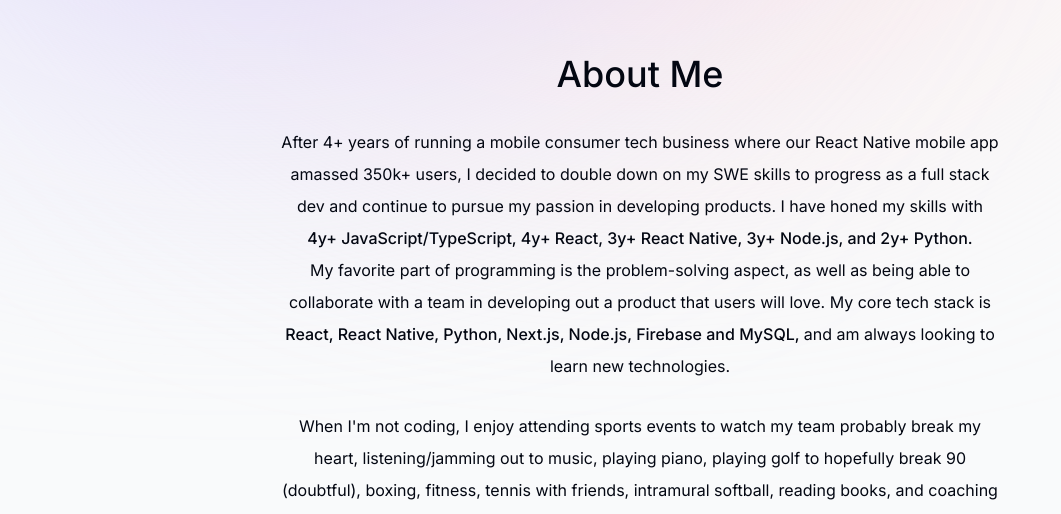
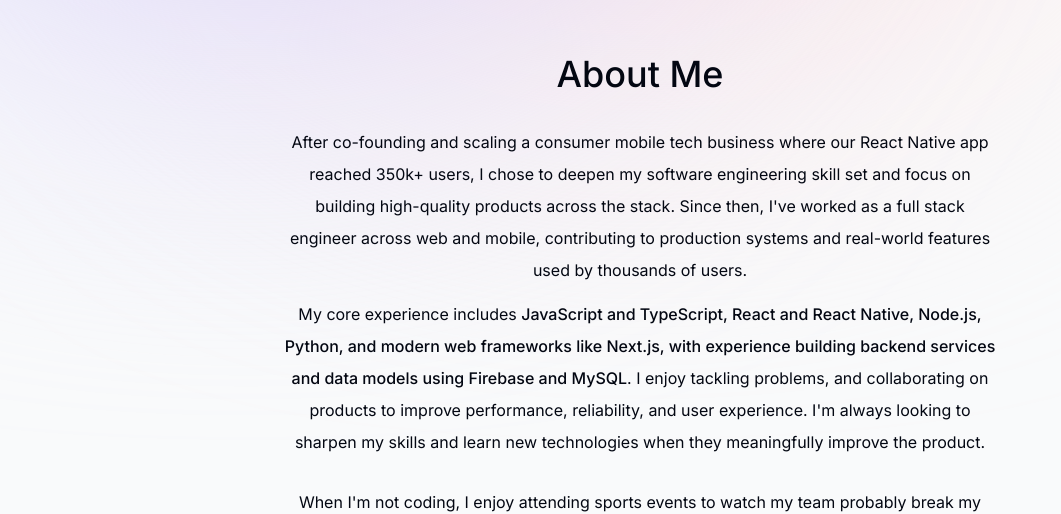
Before and after one commit to avwilliams1995/portfolio, a Next.js app: page / in a window 1280 px wide. Shown: the part 840-1354 px from the top of the page, without its empty margins (0-1061 px from the left). Built offline with nearby package versions, Linux system fonts and the light colour scheme; no server answers.

Commit message:
tweak on ui

```diff
--- a/components/about.tsx
+++ b/components/about.tsx
@@ -31,28 +31,29 @@ export default function About() {
       >
         <SectionHeader>About me</SectionHeader>
         <p className="mb-3">
-          After 4+ years of running a mobile consumer tech business where our{" "}
-          React Native mobile app amassed 350k+ users, I decided to double down
-          on my SWE skills to progress as a full stack dev and continue to
-          pursue my passion in developing products. I have honed my skills with{" "}
-          <br></br>
+          After co-founding and scaling a consumer mobile tech business where
+          our React Native app reached 350k+ users, I chose to deepen my
+          software engineering skill set and focus on building high-quality
+          products across the stack. Since then, I&apos;ve worked as a full
+          stack engineer across web and mobile, contributing to production
+          systems and real-world features used by thousands of users.
+        </p>
+        <p className="mb-3">
+          My core experience includes{" "}
           <span className="font-medium">
-            4y+ JavaScript/TypeScript, 4y+ React, 3y+ React Native, 3y+ Node.js,
-            and 2y+ Python.
+            JavaScript and TypeScript, React and React Native, Node.js, Python,
+            and modern web frameworks like Next.js, with experience building
+            backend services and data models using Firebase and MySQL
           </span>
-          <br></br>
-          My favorite part of programming is the problem-solving aspect, as well
-          as being able to collaborate with a team in developing out a product
-          that users will love. My core tech stack is{" "}
-          <span className="font-medium">
-            React, React Native, Python, Next.js, Node.js, Firebase and MySQL,{" "}
-          </span>
-          and am always looking to learn new technologies.
+          . I enjoy tackling problems, and collaborating on products to improve
+          performance, reliability, and user experience. I&apos;m always looking
+          to sharpen my skills and learn new technologies when they meaningfully
+          improve the product.
         </p>
         <div className="h-4"></div>
         <p>
-          When I&apos;m not coding, I enjoy attending sports events to watch my
-          team probably break my heart, listening/jamming out to music, playing
+          When I'm not coding, I enjoy attending sports events to watch my team
+          probably break my heart, listening/jamming out to music, playing
           piano, playing golf to hopefully break 90 (doubtful), boxing, fitness,
           tennis with friends, intramural softball, reading books, and coaching
           baseball while being yelled at by 12 year old kids' parents.
```
